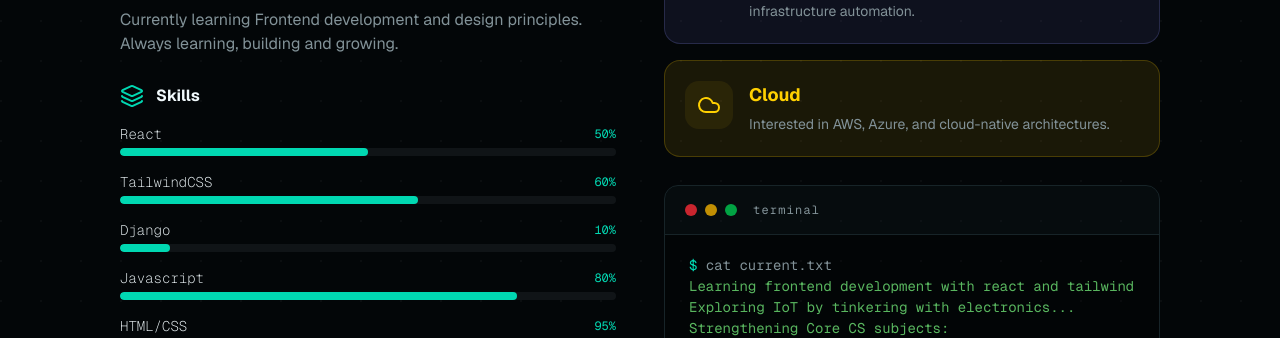
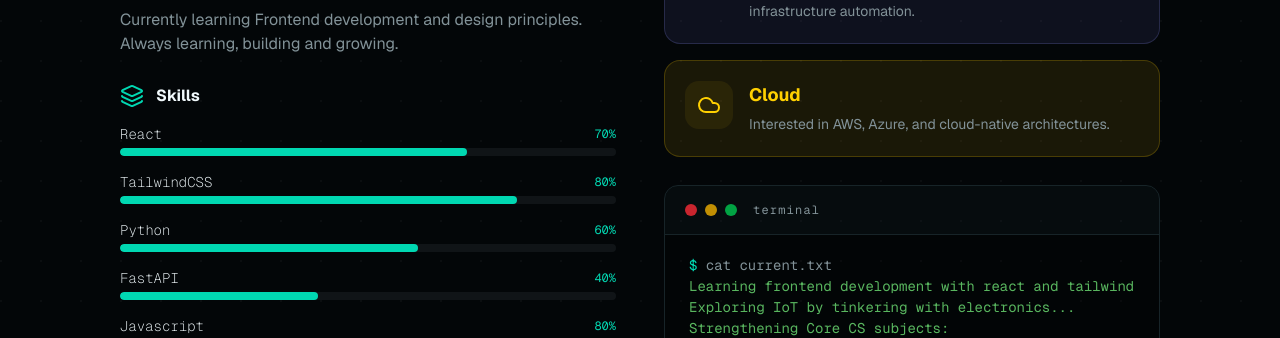
Before and after one commit to losthread/portfolio, a React (Vite) app: page / in a window 1280 px wide. Shown: the part 1260-1598 px from the top of the page. Built offline with nearby package versions, Linux system fonts and the light colour scheme.

Commit message:
update skills section

```diff
--- a/src/components/About.jsx
+++ b/src/components/About.jsx
@@ -52,9 +52,10 @@ export default function About()
             </div>
 
             <div className='flex flex-col gap-4'>
-              <SkillStat name={`React`} percentageCompletion={50} />
-              <SkillStat name={`TailwindCSS`} percentageCompletion={60} />
-              <SkillStat name={`Django`} percentageCompletion={10} />
+              <SkillStat name={`React`} percentageCompletion={70} />
+              <SkillStat name={`TailwindCSS`} percentageCompletion={80} />
+              <SkillStat name={`Python`} percentageCompletion={60} />
+              <SkillStat name={`FastAPI`} percentageCompletion={40} />
               <SkillStat name={`Javascript`} percentageCompletion={80} />
               <SkillStat name={`HTML/CSS`} percentageCompletion={95} />
             </div>
```
